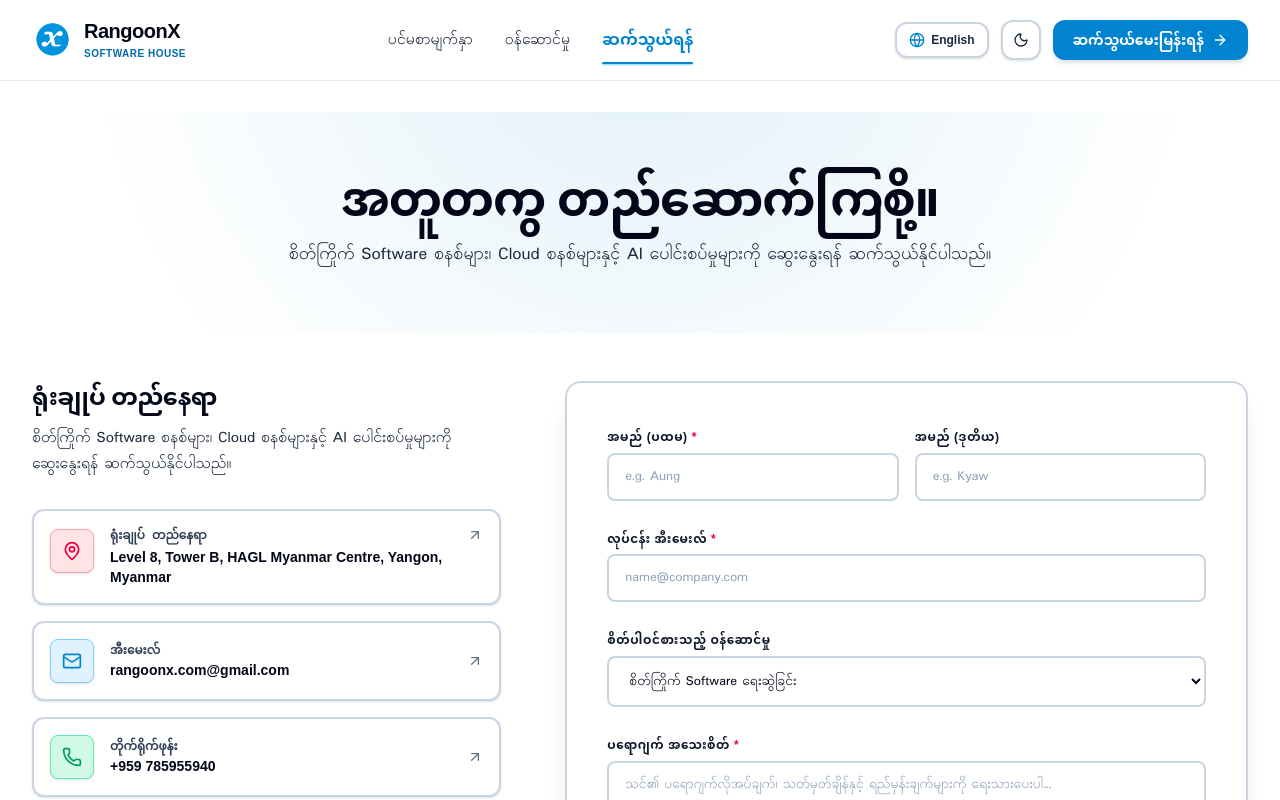
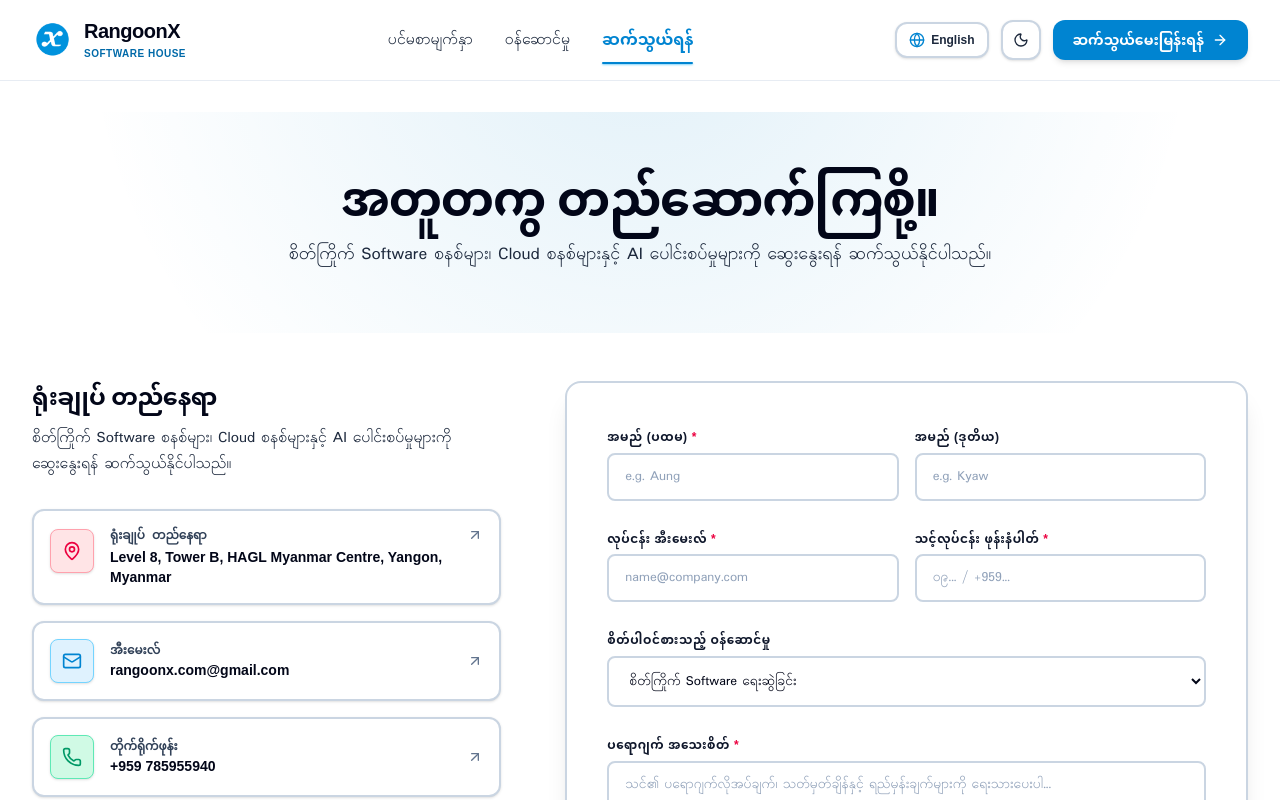
Before and after one commit to RangoonX/RangoonX, a Next.js app: page /contact in a window 1280 px wide. Shown: the top 800 px of the page. Built offline with nearby package versions, Linux system fonts and the light colour scheme; a web font is replaced by a local one.

Commit message:
feat: add business phone number field to inquiry form

```diff
--- a/src/components/ContactForm.tsx
+++ b/src/components/ContactForm.tsx
@@ -21,6 +21,7 @@ export default function ContactForm() {
     firstName: "",
     lastName: "",
     email: "",
+    phone: "",
     interest: "form_interest_opt1",
     message: "",
   });
@@ -30,7 +31,7 @@ export default function ContactForm() {
 
   const handleSubmit = async (e: React.FormEvent) => {
     e.preventDefault();
-    if (!formData.firstName.trim() || !formData.email.trim() || !formData.message.trim()) {
+    if (!formData.firstName.trim() || !formData.email.trim() || !formData.phone.trim() || !formData.message.trim()) {
       setErrorMessage(t("form_required_error", "Please fill in all required fields."));
       return;
     }
@@ -65,6 +66,7 @@ export default function ContactForm() {
             subject: `RangoonX New Inquiry: ${fullName} (${serviceName})`,
             name: fullName,
             email: formData.email,
+            phone: formData.phone,
             service: serviceName,
             message: formData.message,
             from_name: "RangoonX Website",
@@ -84,6 +86,7 @@ export default function ContactForm() {
             _replyto: formData.email,
             "Full Name": fullName,
             "Client Email": formData.email,
+            "Phone Number": formData.phone,
             "Interested Service": serviceName,
             "Project Details": formData.message,
             "Submitted At": new Date().toLocaleString(),
@@ -231,6 +234,7 @@ export default function ContactForm() {
                       firstName: "",
                       lastName: "",
                       email: "",
+                      phone: "",
                       interest: "form_interest_opt1",
                       message: "",
                     });
@@ -274,6 +278,8 @@ export default function ContactForm() {
                 </div>
               </div>
 
+              {/* Work Email & Phone Number */}
+              <div className="grid grid-cols-1 sm:grid-cols-2 gap-4">
                 {/* Work Email */}
                 <div className="space-y-2">
                   <label className="text-xs font-bold uppercase tracking-wider text-slate-900 dark:text-slate-100">
@@ -287,6 +293,22 @@ export default function ContactForm() {
                     className="w-full px-4 py-3 rounded-lg border-2 border-slate-300 dark:border-slate-700 bg-white dark:bg-slate-800 text-slate-950 dark:text-white placeholder-slate-400 focus:outline-none focus:border-sky-500 text-sm transition-all font-medium"
                     placeholder="name@company.com"
                   />
+                </div>
+
+                {/* Phone Number */}
+                <div className="space-y-2">
+                  <label className="text-xs font-bold uppercase tracking-wider text-slate-900 dark:text-slate-100">
+                    {t("form_phone", "သင့်လုပ်ငန်း ဖုန်းနံပါတ်")} <span className="text-rose-600 dark:text-rose-400">*</span>
+                  </label>
+                  <input
+                    type="tel"
+                    required
+                    value={formData.phone}
+                    onChange={(e) => setFormData({ ...formData, phone: e.target.value })}
+                    className="w-full px-4 py-3 rounded-lg border-2 border-slate-300 dark:border-slate-700 bg-white dark:bg-slate-800 text-slate-950 dark:text-white placeholder-slate-400 focus:outline-none focus:border-sky-500 text-sm transition-all font-medium"
+                    placeholder={t("form_phone_placeholder", "+959 123 456 789")}
+                  />
+                </div>
               </div>
 
               {/* Area of Interest */}
--- a/src/locales/en.json
+++ b/src/locales/en.json
@@ -56,6 +56,8 @@
     "form_first_name": "First Name",
     "form_last_name": "Last Name",
     "form_email": "Work Email",
+    "form_phone": "Business Phone Number",
+    "form_phone_placeholder": "+959 123 456 789",
     "form_interest": "Area of Interest",
     "form_interest_placeholder": "Select a service area",
     "form_interest_opt1": "Custom Software Development",
--- a/src/locales/mm.json
+++ b/src/locales/mm.json
@@ -56,6 +56,8 @@
     "form_first_name": "အမည် (ပထမ)",
     "form_last_name": "အမည် (ဒုတိယ)",
     "form_email": "လုပ်ငန်း အီးမေးလ်",
+    "form_phone": "သင့်လုပ်ငန်း ဖုန်းနံပါတ်",
+    "form_phone_placeholder": "၀၉... / +959...",
     "form_interest": "စိတ်ပါဝင်စားသည့် ဝန်ဆောင်မှု",
     "form_interest_placeholder": "ဝန်ဆောင်မှု အမျိုးအစား ရွေးချယ်ပါ",
     "form_interest_opt1": "စိတ်ကြိုက် Software ရေးဆွဲခြင်း",
```
Lines whose indentation alone changed are shown as unchanged.
